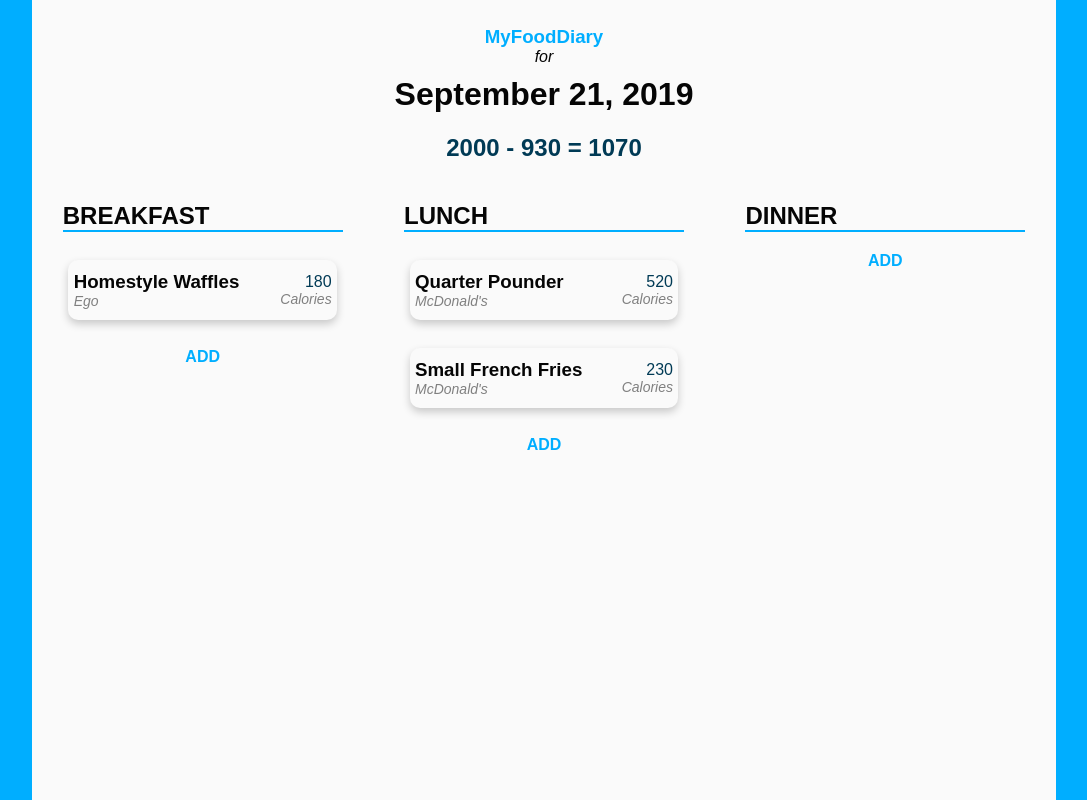
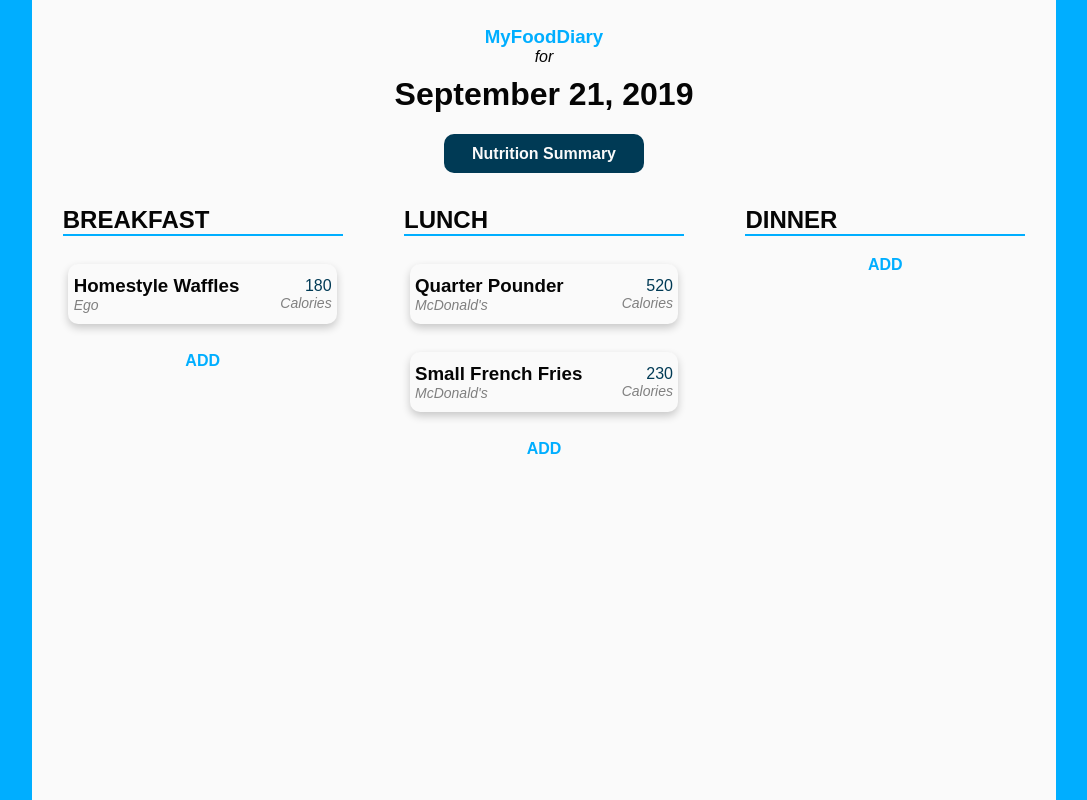
Before and after one commit to jasonkalmeida/myfoodapp, a React (Create React App) app: page / in a window 1280 px wide. Shown: the top 800 px of the page, without its empty margins (96-1183 px from the left). Built offline with nearby package versions, Linux system fonts and the light colour scheme.

Commit message:
99% Done

```diff
--- a/src/App.js
+++ b/src/App.js
@@ -12,6 +12,7 @@ function App() {
   const [breakfast, setBreakfast] = useState([]);
   const [lunch, setLunch] = useState([]);
   const [dinner, setDinner] = useState([]);
+  const [nutrition, setNutrition] = useState({});
 
   //Setting logged in state
   useEffect(() => {
@@ -26,18 +27,42 @@ function App() {
   //When meals are updated, update the calorie count and push updates to DB
   useEffect(() => {
     let sum = 0;
+    var nutri = {
+      "totalFat": 0,
+      "cholesterol": 0,
+      "sodium": 0,
+      "potasium": 0,
+      "carbs": 0,
+      "fiber": 0,
+      "sugars": 0,
+      "protein": 0,
+      "vita": 0,
+      "vitc": 0,
+      "calcium": 0,
+      "iron": 0
+    }
+
     breakfast.forEach((item) => {
       sum+=item["nutrition"]["calories"];
-      console.log(item["name"]);
-      console.log(item["nutrition"]["calories"]);
+
+      for(var key in nutri){
+        nutri[key] += item["nutrition"][key];
+      }
     })
     lunch.forEach((item) => {
       sum+=item["nutrition"]["calories"];
+      for(var key in nutri){
+        nutri[key] += item["nutrition"][key];
+      }
     })
     dinner.forEach((item) => {
       sum+=item["nutrition"]["calories"];
+      for(var key in nutri){
+        nutri[key] += item["nutrition"][key];
+      }
     })
 
+    setNutrition(nutri);
     setCalories(sum);
     //Would make POST request here to update user's log in DB
   }, [breakfast, lunch, dinner]);
@@ -47,6 +72,9 @@ function App() {
   } else {
     return (
       <div className="App">
+
+        <h3 id="appTitle">MyFoodDiary</h3>
+        <p id="titleSubtext">for</p>
 
         <LogList
         meals={{
@@ -61,6 +89,7 @@ function App() {
           "lunch": (update) => setLunch(update),
           "dinner": (update) => setDinner(update)
         }}
+        nutrition={nutrition}
         />
 
 
--- a/src/CreateCard.js
+++ b/src/CreateCard.js
@@ -34,7 +34,7 @@ function CreateCard(props){
   function addNewItem(){
     var newItem = {
       "name": props.search.charAt(0).toUpperCase() + props.search.substring(1).toLowerCase(),
-      "source": "User Create",
+      "source": "User Created",
       "nutrition": {
         "calories": calories !== '' ? parseInt(calories) : 0,
         "totalFat": totalFat !== '' ? parseInt(totalFat) : 0,
@@ -52,7 +52,7 @@ function CreateCard(props){
       }
 
     }
-    props.actionCall(newItem)
+    props.actionCall(newItem);
   }
 
   return(
@@ -78,7 +78,7 @@ function CreateCard(props){
         <input className="createInput" type="text" value={iron} onChange={(event) => setIron(event.target.value)} placeholder="Iron (%)..."></input>
 
         { props.actionLabel &&
-            <div className="cardAction" onClick={() => props.actionCall(props.item)}><p className={props.actionStyle}>{props.actionLabel}</p></div>
+            <div className="cardAction" onClick={() => addNewItem()}><p className={props.actionStyle}>{props.actionLabel}</p></div>
         }
     </div>
   </div>
--- a/src/LogList.js
+++ b/src/LogList.js
@@ -1,15 +1,15 @@
 import React from 'react';
 import ItemCard from './ItemCard';
 import MealList from './MealList';
+import NutritionSummary from './NutritionSummary';
 import './styles/LogList.scss';
 
 function LogList(props){
   return(
     <div className="loglist">
-      <h3>MyFoodDiary</h3>
-      <p>for</p>
       <h1>{props.date}</h1>
-      <h2>{"2000 - " + props.calories + " = " + (2000-props.calories)}</h2>
+
+      <NutritionSummary nutrition={props.nutrition} calories={props.calories} />
 
       <div className="mealsSection">
       <MealList mealName="breakfast" meal={props.meals["breakfast"]} updateMeal={(update) => props.setLog["breakfast"](update)}/>
--- /dev/null
+++ b/src/NutritionSummary.js
@@ -0,0 +1,59 @@
+import React from 'react';
+import './styles/NutritionSummary.scss';
+
+function NutritionSummary(props){
+
+
+  function expandSummary(e){
+    e.currentTarget.classList.toggle("active");
+    var content = e.currentTarget.nextElementSibling
+    if (content.style.maxHeight){
+      content.style.maxHeight = null;
+      content.classList.toggle("active");
+    } else {
+      content.style.maxHeight = (content.scrollHeight * 1.10) + "px";
+      content.classList.toggle("active");
+    }
+  }
+
+  return(
+    <div className="nutritionSummary">
+      <h2 className="nutritionTitle" onClick={(event) => expandSummary(event)}>Nutrition Summary</h2>
+      <div className="collapsableSummary">
+
+        <div className="arrow-up"></div>
+
+        <h2>2000<span className="calSub"> GOAL</span> - {props.calories}<span className="calSub"> CONSUMED TODAY</span> = <span className="resultCal">{2000-props.calories}<span className="calSub"> REMAINING CALORIES</span></span></h2>
+
+
+        <div className="nutritionDetails">
+          <p>Total Fat: <span className="nutData">{props.nutrition["totalFat"] + " g"}</span></p>
+          <br></br>
+          <p>Cholesterol: <span className="nutData">{props.nutrition["cholesterol"] + " mg"}</span></p>
+          <br></br>
+          <p>Sodium: <span className="nutData">{props.nutrition["sodium"] + " mg"}</span></p>
+          <br></br>
+          <p>Potasium: <span className="nutData">{props.nutrition["potasium"] + " mg"}</span></p>
+          <br></br>
+          <p>Carbs: <span className="nutData">{props.nutrition["carbs"] + " g"}</span></p>
+          <br></br>
+          <p>Fiber: <span className="nutData">{props.nutrition["fiber"] + " g"}</span></p>
+          <br></br>
+          <p>Sugars: <span className="nutData">{props.nutrition["sugars"] + " g"}</span></p>
+          <br></br>
+          <p>Protein: <span className="nutData">{props.nutrition["protein"] + " g"}</span></p>
+          <br></br>
+          <p>Vitamin A: <span className="nutData">{props.nutrition["vita"] + "%"}</span></p>
+          <br></br>
+          <p>Vitamin C: <span className="nutData">{props.nutrition["vitc"] + "%"}</span></p>
+          <br></br>
+          <p>Calium: <span className="nutData">{props.nutrition["calcium"] + "%"}</span></p>
+          <br></br>
+          <p>Iron: <span className="nutData">{props.nutrition["iron"] + "%"}</span></p>
+        </div>
+      </div>
+    </div>
+  )
+}
+
+export default NutritionSummary;
--- a/src/styles/App.scss
+++ b/src/styles/App.scss
@@ -22,6 +22,21 @@ body{
   min-height: 100%;
   padding-bottom: 100%;
 
+  #appTitle, #titleSubtext
+  {
+    margin: 0px;
+    text-align: center;
+  }
+
+  #appTitle
+  {
+    color: $brand-main;
+  }
+
+  #titleSubtext
+  {
+    font-style: italic;
+  }
 
 
 }
--- a/src/styles/LogList.scss
+++ b/src/styles/LogList.scss
@@ -2,25 +2,12 @@
 
 .loglist
 {
-  >h1, >h2, >h3, >p
+  >h1, >h2
   {
     text-align: center;
   }
 
-  >h3, >p
-  {
-    margin: 0px;
-  }
 
-  >h3
-  {
-    color: $brand-main;
-  }
-
-  >p
-  {
-    font-style: italic;
-  }
 
   >h1
   {
--- /dev/null
+++ b/src/styles/NutritionSummary.scss
@@ -0,0 +1,99 @@
+@import './colors.scss';
+
+.nutritionSummary
+{
+  text-align: center;
+
+  .nutritionTitle
+  {
+    color:$brand-white;
+    background-color: $brand-dark;
+    width: 200px;
+    padding-top: 1%;
+    padding-bottom: 1%;
+    border-radius: 10px;
+    margin-left: auto;
+    margin-right: auto;
+    font-size: 16px;
+    @media only screen and (max-width: 768px) {
+      padding-top: 2%;
+      padding-bottom: 2%;
+    }
+
+  }
+
+  .active
+  {
+    overflow: visible !important;
+    .nutritionDetails
+    {
+      padding-bottom: 5%;
+    }
+
+  }
+
+  .collapsableSummary
+  {
+    max-height: 0;
+    overflow: hidden;
+    transition: max-height 0.2s ease-out;
+    background-color: $brand-dark;
+    color: $brand-white;
+    box-shadow: inset 0 8px 16px 0 rgba(0,0,0,0.6);
+
+
+    .arrow-up
+    {
+      width: 0;
+      height: 0;
+      border-left: 10px solid transparent;
+      border-right: 10px solid transparent;
+      border-bottom: 10px solid $brand-dark;
+      position: relative;
+      top: -10px;
+      margin: auto;
+      z-index: 9;
+      box-shadow: inset 0 8px 16px 0 rgba(0,0,0,0.6);
+
+    }
+
+    .calSub
+    {
+      font-size: 10px;
+      font-weight: 400;
+    }
+
+    .resultCal
+    {
+      white-space: nowrap;
+    }
+
+    .nutritionDetails
+    {
+      -webkit-column-count: 3; /* Old Chrome, Safari and Opera */
+      -moz-column-count: 3; /* Old Firefox */
+      column-count: 3;
+      text-align: left;
+      margin: auto;
+      margin-bottom: 4%;
+      padding-left: 3%;
+      padding-right: 3%;
+
+      @media only screen and (min-width: 768px) {
+        max-width: 60%;
+      }
+
+      p
+      {
+        display: inline-block;
+        font-size: 14px;
+        margin-top: 0px;
+        margin-bottom: 0px;
+        .nutData
+        {
+          white-space: nowrap;
+        }
+      }
+    }
+  }
+}
```
